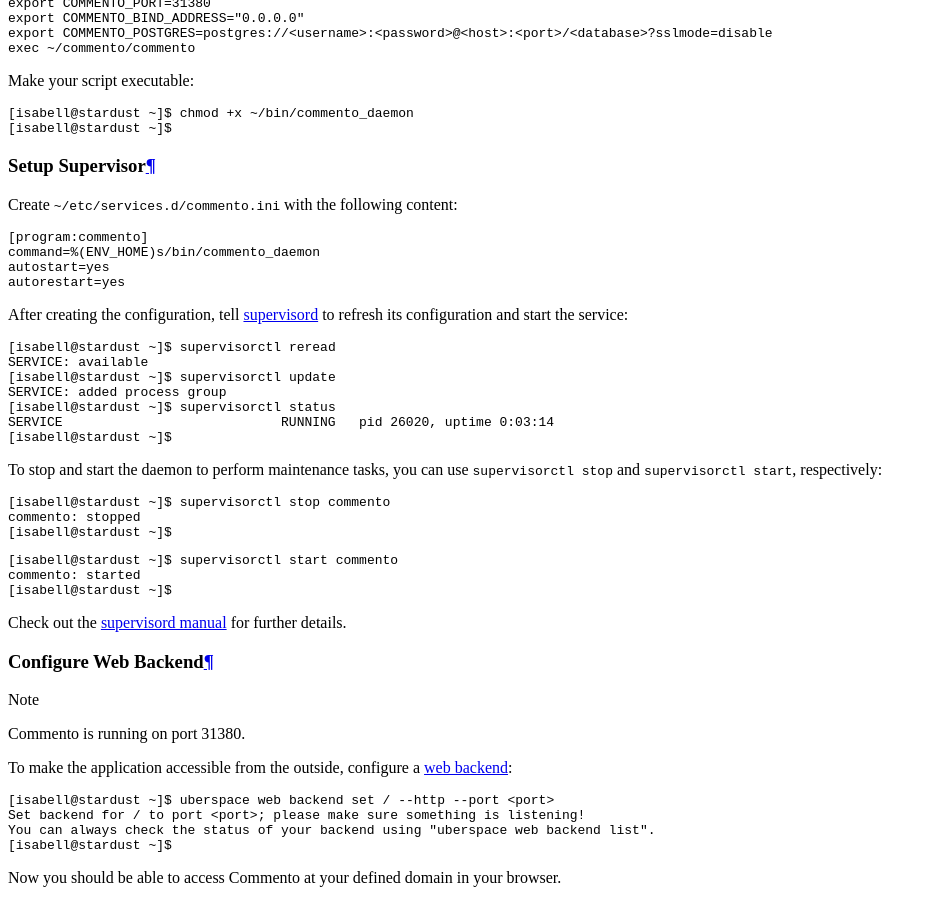
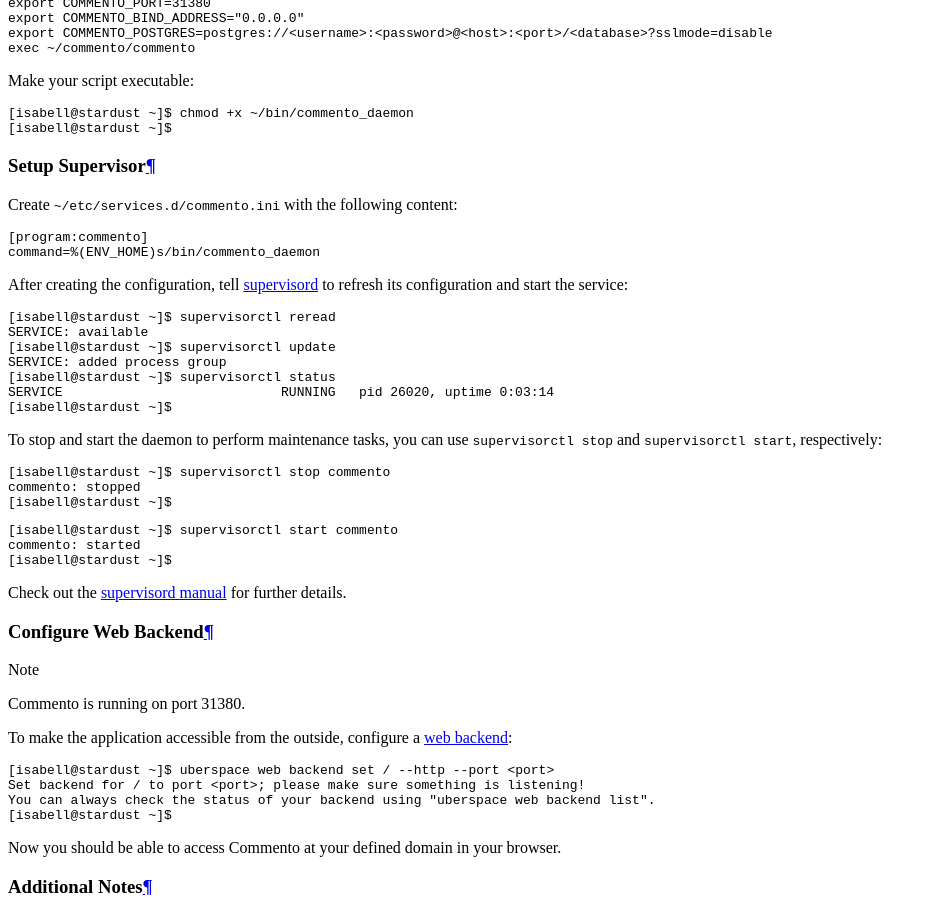
Before and after one commit to Uberspace/lab, a Sphinx documentation site: the page built from source/guide_commento.rst, in a window 1280 px wide and 900 px high, scrolled down 3419 px. Shown: the whole window, without its empty margins (0-936 px from the left). Built offline with Sphinx 7.4.7 and the Read the Docs theme 2.0.0, drawn with Linux system fonts in a browser that asks for light colours.

Commit message:
[commento] remove default supervisord options

```diff
--- a/source/guide_commento.rst
+++ b/source/guide_commento.rst
@@ -91,8 +91,6 @@
 
  [program:commento]
  command=%(ENV_HOME)s/bin/commento_daemon
- autostart=yes
- autorestart=yes
 
 .. include:: includes/supervisord.rst
 
```
